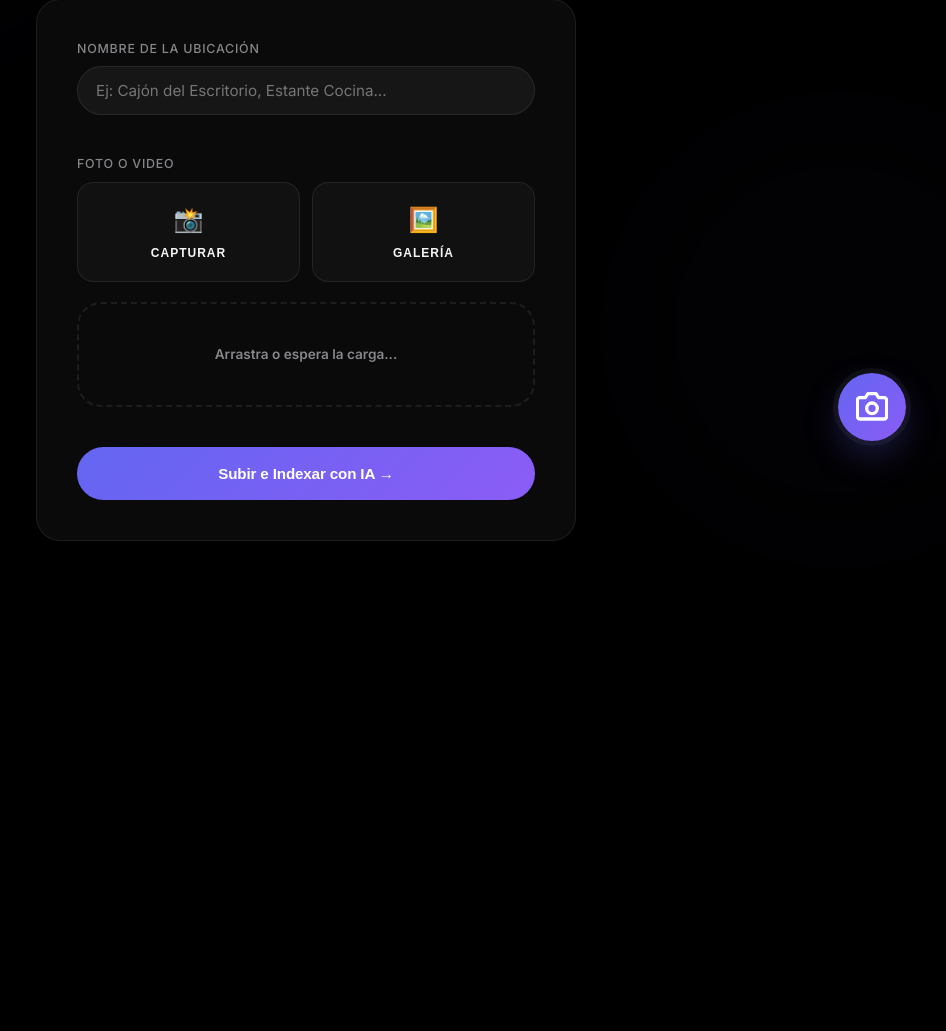
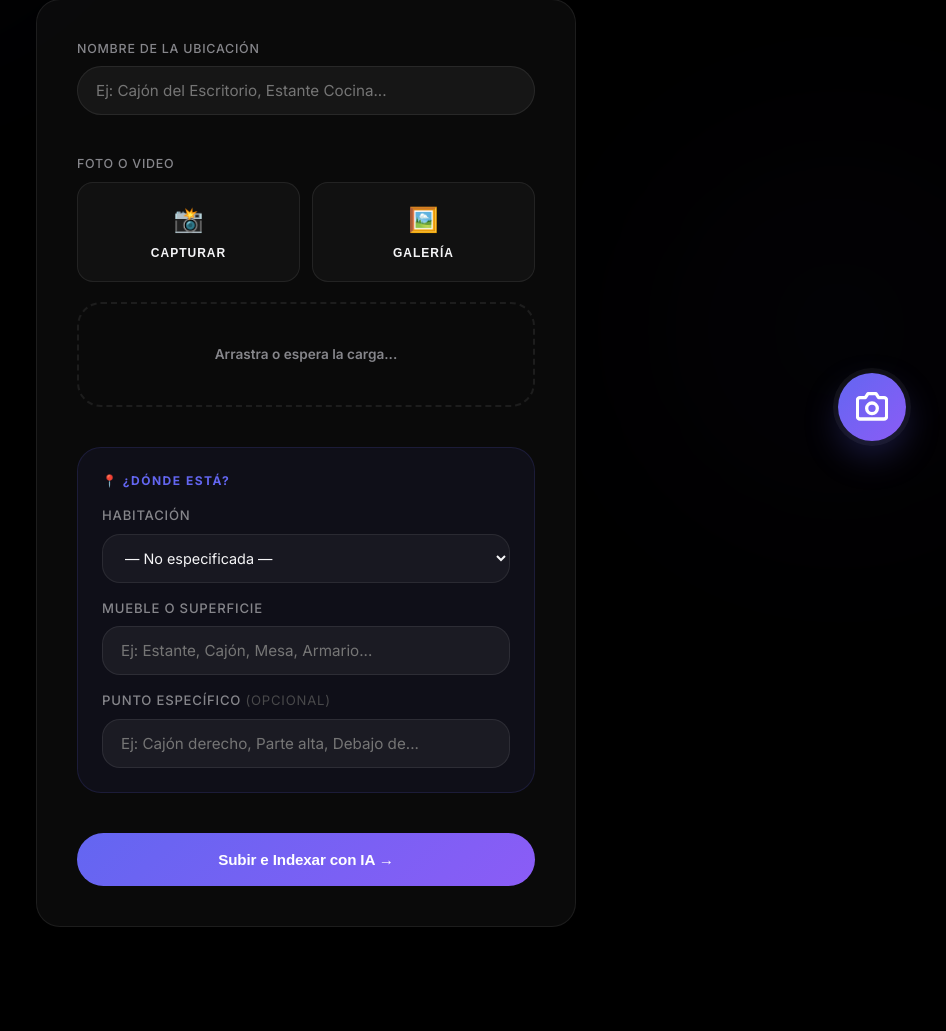
Before and after one commit to zorro6061/Busca-todo, a Flask app: page /upload in a window 1280 px wide. Shown: the part 319-1350 px from the top of the page, without its empty margins (334-1280 px from the left). Before the commit the page ends 860 px from the top, so only its background shows below. Run offline with Flask 3, Linux system fonts and the light colour scheme; data comes from the database, SQL or seed files in the repository; some libraries are stand-ins or nearby versions.

Commit message:
feat: Semantic Location Hierarchy - Jerarquia de ubicacion (IA + Formulario + DB Migration) 🏠📍

```diff
--- a/ai_engine.py
+++ b/ai_engine.py
@@ -114,12 +114,17 @@ LÓGICA DE PROPIETARIO (JUANA Y VICENTE):
 - Si parece pertenecer a un niño o tiene motivos asociados a Vicente, etiqueta "Vicente".
 - IMPORTANTE: Solo asigna el propietario en 'tags_semanticos' si tienes al menos un 80% de confianza. Si no, usa el valor "General".
 
-INSTRUCCIONES DE ANÁLISIS:
-1. DESCRIPCIÓN ESPACIAL: Genera una descripción que complemente las coordenadas pos_x/y mediante lenguaje natural (ej: 'sobre el estante blanco', 'dentro del contenedor azul').
-2. ATRIBUTOS TÉCNICOS: Identifica el color predominante, el material (madera, metal, etc.) y el estado (nuevo, usado, dañado).
+INSTRUCCIONES DE ANÁLISIS ESPACIAL:
+1. CONTEXTO DE UBICACIÓN: Analiza el fondo de la imagen para deducir:
+   - habitacion_sugerida: La habitación más probable (Living, Cocina, Dormitorio, Baño, Garage, Lavadero, Estudio, Patio, Otro). Si no estás seguro al 70%+, usa null.
+   - mueble_sugerido: El mueble en que descansan los objetos (Estante, Mesa, Cajón, Armario, Mesita de noche, Heladera, etc.). Si no estás seguro al 70%+, usa null.
+2. DESCRIPCIÓN: Genera una descripción que complemente la ubicación visual en lenguaje natural.
+3. ATRIBUTOS: Identifica color predominante, material y estado.
 
-FORMATO DE RESPUESTA (JSON):
+FORMATO DE RESPUESTA (JSON ESTRICTO - SIN TEXTO ADICIONAL):
 {{
+  "habitacion_sugerida": "Living" | null,
+  "mueble_sugerido": "Estante" | null,
   "items": [
     {{
       "nombre": "nombre descriptivo",
--- a/app.py
+++ b/app.py
@@ -130,10 +130,42 @@ def initialize_folders():
             except Exception as e:
                 app.logger.error(f"[VANGUARD-STARTUP] Error carpetas: {e}")
 
+def migrate_semantic_columns():
+    """
+    Migración segura (idempotente): agrega columnas de Jerarquía Semántica
+    a la tabla 'ubicaciones' si no existen aún. Funciona en Postgres y SQLite.
+    """
+    dialect = db.engine.dialect.name
+    try:
+        if dialect == 'postgresql':
+            migrations = [
+                "ALTER TABLE ubicaciones ADD COLUMN IF NOT EXISTS habitacion VARCHAR(50)",
+                "ALTER TABLE ubicaciones ADD COLUMN IF NOT EXISTS mueble_texto VARCHAR(100)",
+                "ALTER TABLE ubicaciones ADD COLUMN IF NOT EXISTS punto_especifico VARCHAR(150)",
+            ]
+        else:  # SQLite (desarrollo local)
+            # SQLite no soporta IF NOT EXISTS en ALTER TABLE, usamos try/except
+            migrations = [
+                "ALTER TABLE ubicaciones ADD COLUMN habitacion VARCHAR(50)",
+                "ALTER TABLE ubicaciones ADD COLUMN mueble_texto VARCHAR(100)",
+                "ALTER TABLE ubicaciones ADD COLUMN punto_especifico VARCHAR(150)",
+            ]
+        for sql in migrations:
+            try:
+                db.session.execute(text(sql))
+            except Exception:
+                pass  # La columna ya existe — ignorar
+        db.session.commit()
+        vanguard_log("✅ Migración de columnas semánticas completada.")
+    except Exception as e:
+        vanguard_log(f"⚠️ Migración semántica (no fatal): {e}")
+        db.session.rollback()
+
 # DIAGNÓSTICO DE ARRANQUE (Visible en Gunicorn)
 with app.app_context():
     initialize_folders()
     fix_db_sequences()
+    migrate_semantic_columns()
 
 vanguard_log("--- STAGE 1: SYSTEM READY ---")
 
@@ -457,7 +489,11 @@ def upload():
             return redirect(request.url)
 
         file = request.files['file']
-        nombre_ubicacion = request.form.get('nombre_ubicacion', 'Sin nombre')
+        # ── Leer campos de Jerarquía Semántica del formulario ──
+        nombre_ubicacion = request.form.get('nombre_ubicacion', '').strip()
+        habitacion       = request.form.get('habitacion', '').strip() or None
+        mueble_texto     = request.form.get('mueble_texto', '').strip() or None
+        punto_especifico = request.form.get('punto_especifico', '').strip() or None
 
         if file.filename == '':
             flash('No se seleccionó ningún archivo')
@@ -474,15 +510,29 @@ def upload():
             app.logger.info(f"[VANGUARD-GCS] Analizando con IA (en memoria): {filename}")
             resultado = analizar_imagen_objetos(img_bytes, tipo_espacio="general")
 
+            # SRE: Si el usuario no especificó habitación/mueble, usar sugerencia de IA
+            if not habitacion:
+                habitacion = resultado.get('habitacion_sugerida') or None
+            if not mueble_texto:
+                mueble_texto = resultado.get('mueble_sugerido') or None
+
+            # Auto-generar nombre descriptivo si el usuario lo dejó vacío
+            if not nombre_ubicacion:
+                partes = [p for p in [habitacion, mueble_texto] if p]
+                nombre_ubicacion = " — ".join(partes) if partes else 'Sin nombre'
+
             # 3. GCS: Subir a la nube persistente
             final_filename = upload_image_to_gcs(file, filename)
 
-            # 4. DB: Guardar registro
+            # 4. DB: Guardar registro (incluyendo jerarquía semántica)
             nueva_ubicacion = Ubicacion(
                 nombre=nombre_ubicacion,
                 imagen_path=final_filename,
                 tags=resultado.get('tags', ''),
-                items_json=json.dumps(resultado.get('items', []))
+                items_json=json.dumps(resultado.get('items', [])),
+                habitacion=habitacion,
+                mueble_texto=mueble_texto,
+                punto_especifico=punto_especifico
             )
             db.session.add(nueva_ubicacion)
             db.session.flush()
--- a/models.py
+++ b/models.py
@@ -30,6 +30,12 @@ class Ubicacion(db.Model):
     items_json = db.Column(db.Text, nullable=True)  # JSON original de IA con bboxes
 
     objetos = db.relationship('Objeto', backref='ubicacion', lazy=True, cascade="all, delete-orphan")
+
+    # ── Jerarquía Semántica (Fase: Ubicación Rápida por Texto) ──
+    # Todos nullable para no romper registros existentes
+    habitacion     = db.Column(db.String(50),  nullable=True)  # Ej: Living, Cocina
+    mueble_texto   = db.Column(db.String(100), nullable=True)  # Ej: Estante, Mesa de noche
+    punto_especifico = db.Column(db.String(150), nullable=True)  # Ej: Cajón derecho, Parte alta
 
     def __repr__(self):
         return f'<Ubicacion {self.nombre}>'
--- a/templates/upload.html
+++ b/templates/upload.html
@@ -72,6 +72,52 @@
                                 style="background: var(--danger-dim); color: #fca5a5; border: 1px solid rgba(239,68,68,0.15);">✕</button>
                         </div>
                     </div>
+                </div>
+            </div>
+
+            <!-- ── Jerarquía de Ubicación Semántica ── -->
+            <div id="location-section"
+                style="margin-bottom: var(--space-xl); padding: var(--space-lg); background: rgba(99,102,241,0.06); border: 1px solid rgba(99,102,241,0.15); border-radius: var(--radius-xl);">
+                <p
+                    style="font-size: 0.75rem; font-weight: 700; text-transform: uppercase; letter-spacing: 1.5px; color: var(--primary); margin-bottom: var(--space-md);">
+                    📍 ¿Dónde está?
+                </p>
+
+                <!-- Habitación -->
+                <div style="margin-bottom: var(--space-md);">
+                    <label style="font-size: 0.82rem; color: var(--text-dim);">Habitación</label>
+                    <select name="habitacion" id="habitacion-select"
+                        style="width: 100%; padding: 14px 18px; background: rgba(255,255,255,0.04); border: 1px solid rgba(255,255,255,0.08); border-radius: var(--radius-lg); color: var(--text-primary); font-size: 0.9rem;"
+                        onchange="actualizarNombreAuto()">
+                        <option value="">— No especificada —</option>
+                        <option value="Living">🛋️ Living / Sala</option>
+                        <option value="Cocina">🍳 Cocina</option>
+                        <option value="Dormitorio">🛏️ Dormitorio</option>
+                        <option value="Dormitorio Juana">🎀 Dormitorio Juana</option>
+                        <option value="Dormitorio Vicente">⚽ Dormitorio Vicente</option>
+                        <option value="Baño">🚿 Baño</option>
+                        <option value="Garage">🔧 Garage</option>
+                        <option value="Lavadero">🧺 Lavadero</option>
+                        <option value="Estudio">💻 Estudio / Escritorio</option>
+                        <option value="Patio">🌿 Patio / Jardín</option>
+                        <option value="Otro">📦 Otro</option>
+                    </select>
+                </div>
+
+                <!-- Mueble -->
+                <div style="margin-bottom: var(--space-md);">
+                    <label style="font-size: 0.82rem; color: var(--text-dim);">Mueble o Superficie</label>
+                    <input type="text" name="mueble_texto" id="mueble-input"
+                        placeholder="Ej: Estante, Cajón, Mesa, Armario..." style="border-radius: var(--radius-lg);"
+                        oninput="actualizarNombreAuto()">
+                </div>
+
+                <!-- Punto específico (opcional) -->
+                <div>
+                    <label style="font-size: 0.82rem; color: var(--text-dim);">Punto específico <span
+                            style="color: var(--text-muted); font-weight: 400;">(opcional)</span></label>
+                    <input type="text" name="punto_especifico" placeholder="Ej: Cajón derecho, Parte alta, Debajo de..."
+                        style="border-radius: var(--radius-lg);">
                 </div>
             </div>
 
@@ -275,6 +321,22 @@
             handleFileSelection(input);
         }
     });
-</script>
+    // ── Auto-nombre desde Jerarquía Semántica ──
+    function actualizarNombreAuto() {
+        const habitacion = document.getElementById('habitacion-select').value;
+        const mueble = document.getElementById('mueble-input').value.trim();
+        const nombreField = document.querySelector('input[name="nombre_ubicacion"]');
+        if (!nombreField) return;
+        // Solo auto-completar si el campo está vacío o fue auto-generado antes
+        if (!nombreField.dataset.manuallyEdited) {
+            const partes = [habitacion, mueble].filter(Boolean);
+            nombreField.value = partes.join(' — ');
+        }
+    }
+    // Marcar el campo nombre como “editado a mano” si el usuario lo toca directamente
+    const nombreField = document.querySelector('input[name="nombre_ubicacion"]');
+    if (nombreField) {
+        nombreField.addEventListener('input', () => { nombreField.dataset.manuallyEdited = '1'; });
+    }
 </script>
 {% endblock %}
```
